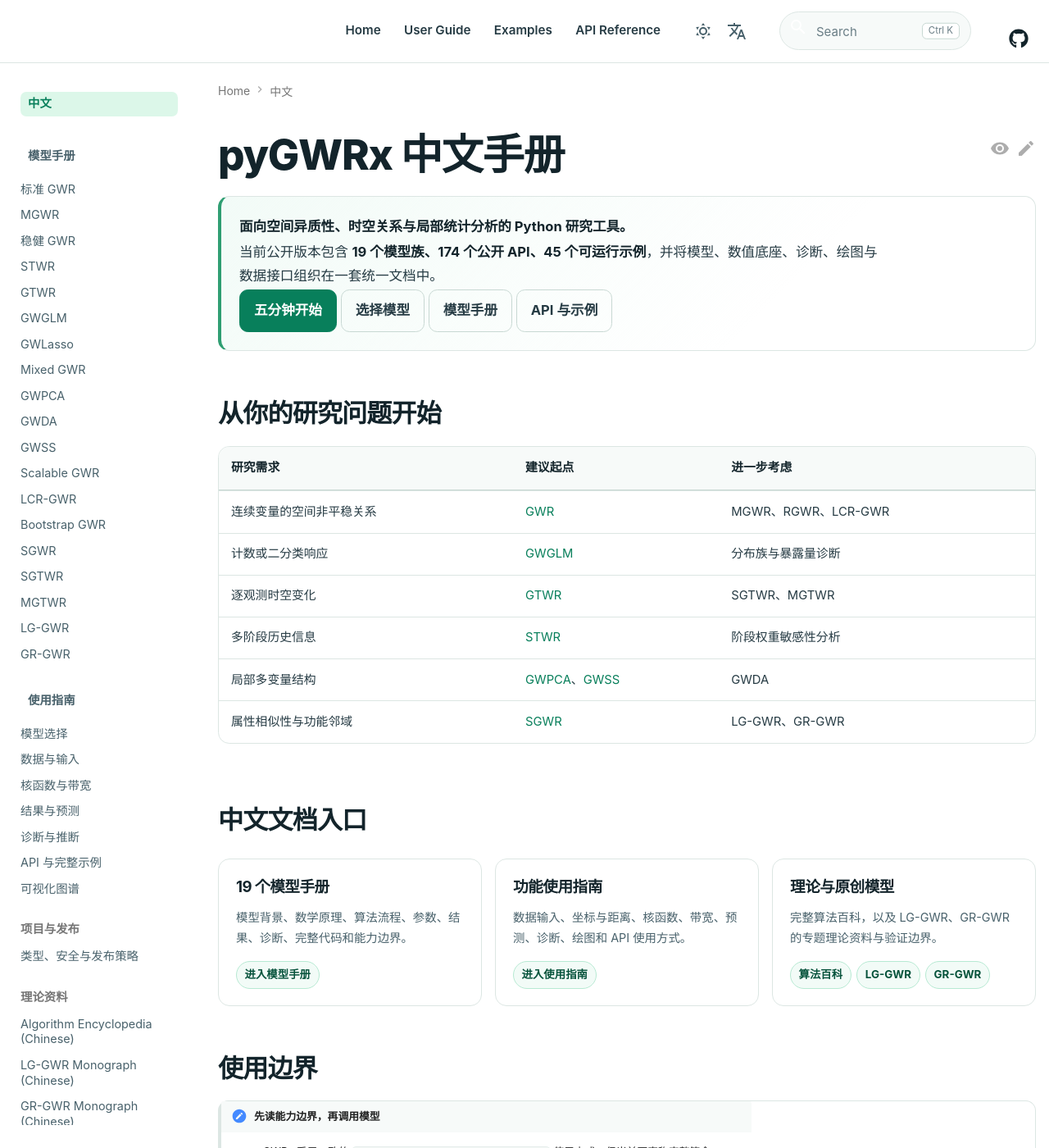
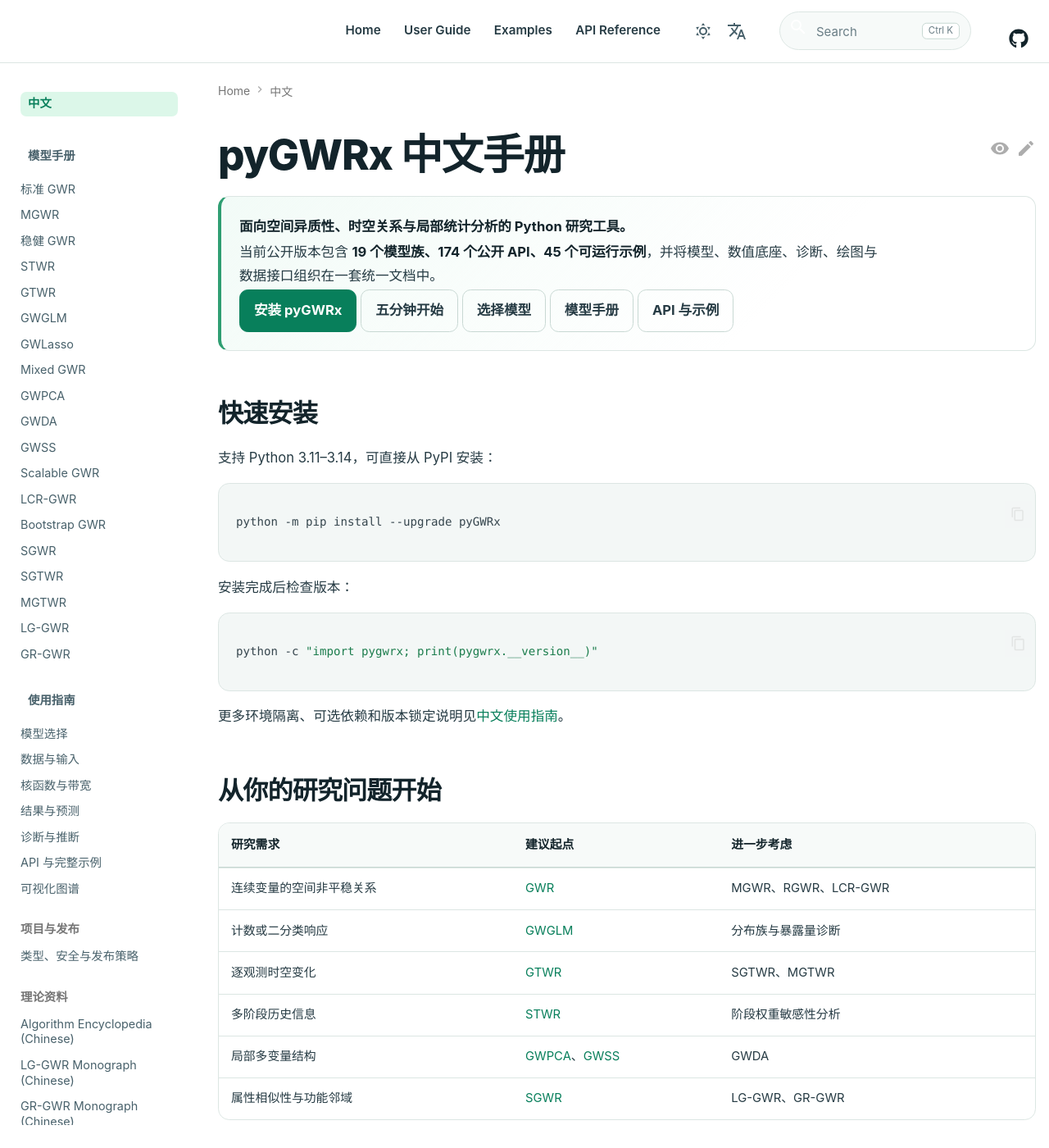
Before and after one commit to hujinghaoabcd/pyGWRx, an MkDocs documentation site: the page built from docs/zh/index.md, in a window 1280 px wide and 1400 px high. Shown: the whole window at 82% size. Built offline with MkDocs 1.6.1 and Material for MkDocs 9.7.7, drawn with Linux system fonts in a browser that asks for light colours; comment, search, counter and statistics services are not loaded; some of the changed text lies outside the part shown.

Commit message:
Add PyPI installation to Chinese documentation home

````diff
--- a/docs/zh/index.md
+++ b/docs/zh/index.md
@@ -11,12 +11,29 @@
 
 当前公开版本包含 **19 个模型族、174 个公开 API、45 个可运行示例**，并将模型、数值底座、诊断、绘图与数据接口组织在一套统一文档中。
 
-[五分钟开始](../getting-started/quickstart.md){ .md-button .md-button--primary }
+[安装 pyGWRx](guides/#安装){ .md-button .md-button--primary }
+[五分钟开始](../getting-started/quickstart.md){ .md-button }
 [选择模型](guides/model-selection.md){ .md-button }
 [模型手册](models/index.md){ .md-button }
 [API 与示例](guides/api-and-examples.md){ .md-button }
 
 </div>
+
+## 快速安装
+
+支持 Python 3.11–3.14，可直接从 PyPI 安装：
+
+```bash
+python -m pip install --upgrade pyGWRx
+```
+
+安装完成后检查版本：
+
+```bash
+python -c "import pygwrx; print(pygwrx.__version__)"
+```
+
+更多环境隔离、可选依赖和版本锁定说明见[中文使用指南](guides/#安装)。
 
 ## 从你的研究问题开始
 
@@ -39,7 +56,7 @@
   </article>
   <article class="pygx-model-group">
     <h3>功能使用指南</h3>
-    <p>数据输入、坐标与距离、核函数、带宽、预测、诊断、绘图和 API 使用方式。</p>
+    <p>安装、数据输入、坐标与距离、核函数、带宽、预测、诊断、绘图和 API 使用方式。</p>
     <div class="pygx-model-links"><a href="guides/">进入使用指南</a></div>
   </article>
   <article class="pygx-model-group">
````
